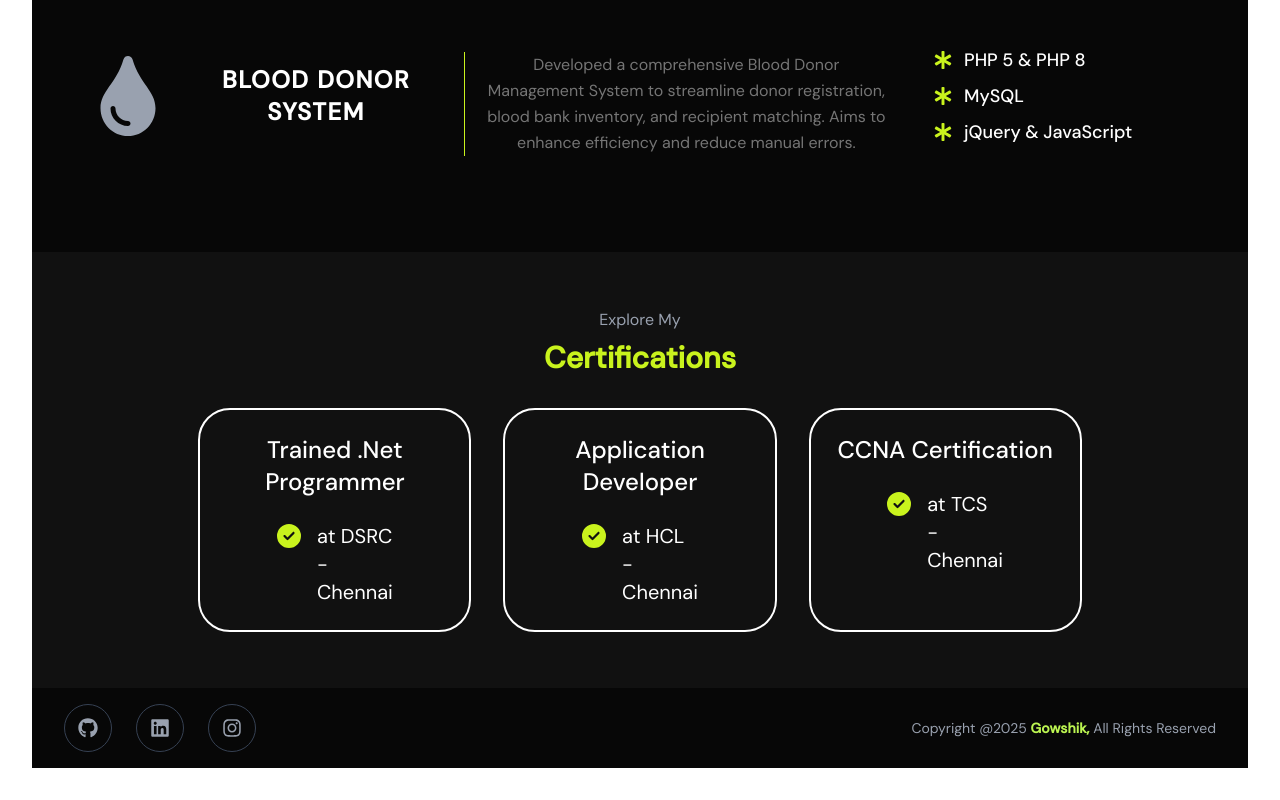
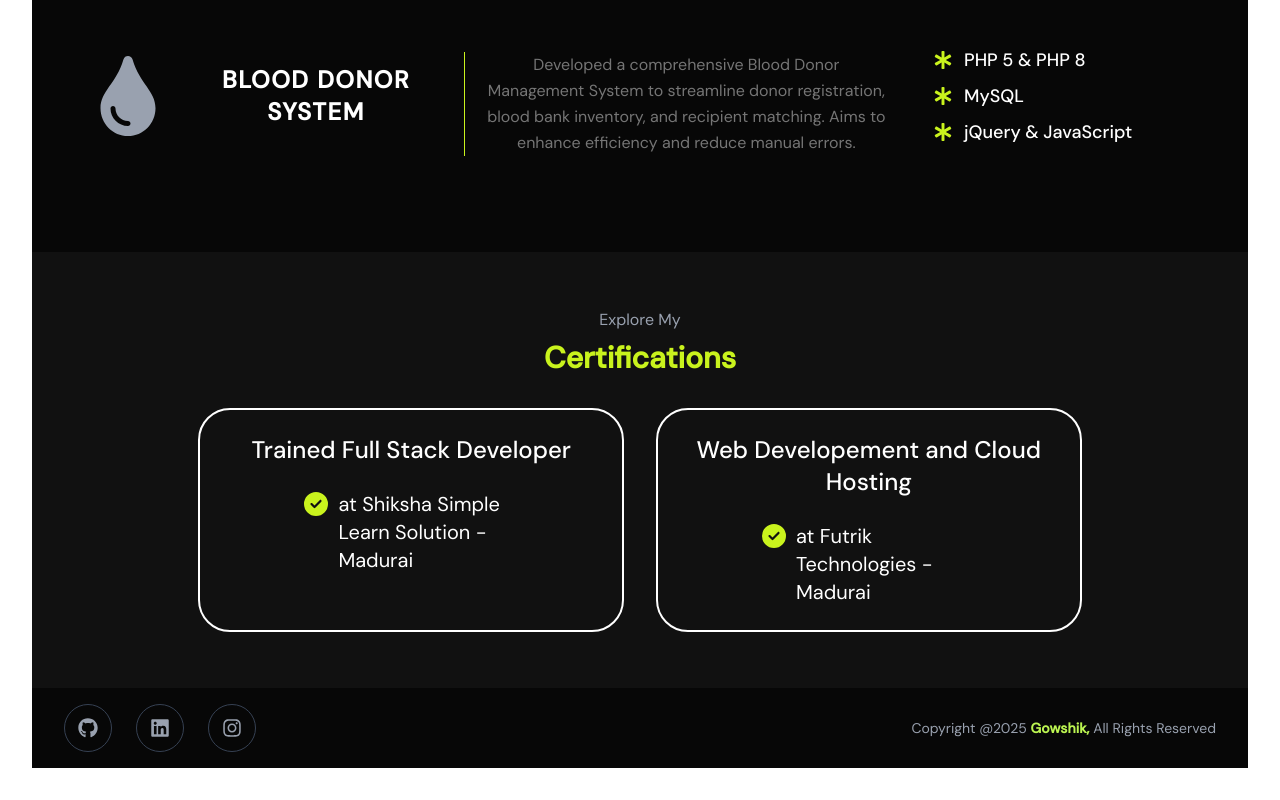
Before and after one commit to pkselva/react_portfolio, a React (Vite) app: page / in a window 1280 px wide. Shown: the part 2274-3074 px from the top of the page. Built offline with nearby package versions, Linux system fonts and the light colour scheme.

Commit message:
Certifications content changed

```diff
--- a/src/Components/Certifications.jsx
+++ b/src/Components/Certifications.jsx
@@ -1,19 +1,17 @@
-import { Fragment } from 'react'
 import { FaCircleCheck } from 'react-icons/fa6'
 
 function Certifications() {
 
     const certificationDetails = [
-        { title: "Trained .Net Programmer", descripton: "at DSRC - Chennai" },
-        { title: "Application Developer", descripton: "at HCL - Chennai" },
-        { title: "CCNA Certification", descripton: "at TCS - Chennai" },
+        { title: "Trained Full Stack Developer", description: "at Shiksha Simple Learn Solution - Madurai" },
+        { title: "Web Developement and Cloud Hosting", description: "at Futrik Technologies - Madurai" },
     ]
 
     return (
         <div id='certifications' className='scroll-mt-14 sm:scroll-mt-16 bg-[#111] p-6 sm:p-10 md:p-14 text-white text-center'>
             <div className='text-gray-400 mb-2 text-[12px] sm:text-sm md:text-base'>Explore My</div>
             <h1 className="text-2xl md:text-3xl font-bold text-[#c9f31d] mb-4 sm:mb-6 lg:mb-8">Certifications</h1>
-            <div className='w-full sm:w-4/5 mx-auto grid grid-cols-1 lg:grid-cols-3 gap-6 sm:gap-8'>
+            <div className='w-full sm:w-4/5 mx-auto grid grid-cols-1 lg:grid-cols-2 gap-6 sm:gap-8'>
                 {certificationDetails.map((detail, idx) => (
                     <div
                         key={idx}
@@ -24,10 +22,10 @@ function Certifications() {
                         </div>
                         <div className="flex justify-center">
                             <h1 className='flex gap-2 items-start text-[12px] sm:text-base md:text-xl sm:px-10 md:px-20 text-start'>
-                                <span className='mr-2 mt-0.5'>
+                                <span className='mr-0.5 mt-0.5'>
                                     <FaCircleCheck className="text-[#c9f31d] text-sm sm:text-lg md:text-2xl" />
                                 </span>
-                                {detail.descripton}
+                                {detail.description}
                             </h1>
                         </div>
                     </div>
```
